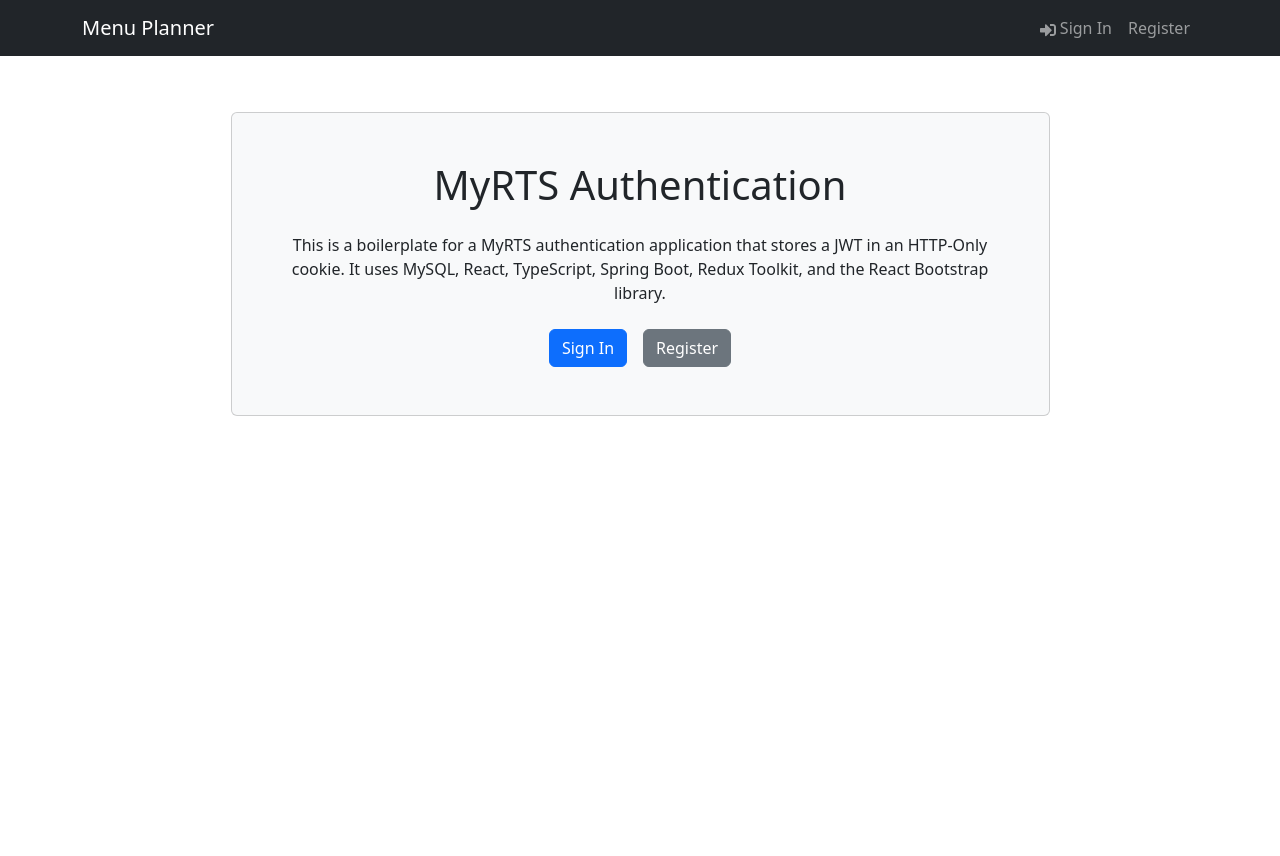
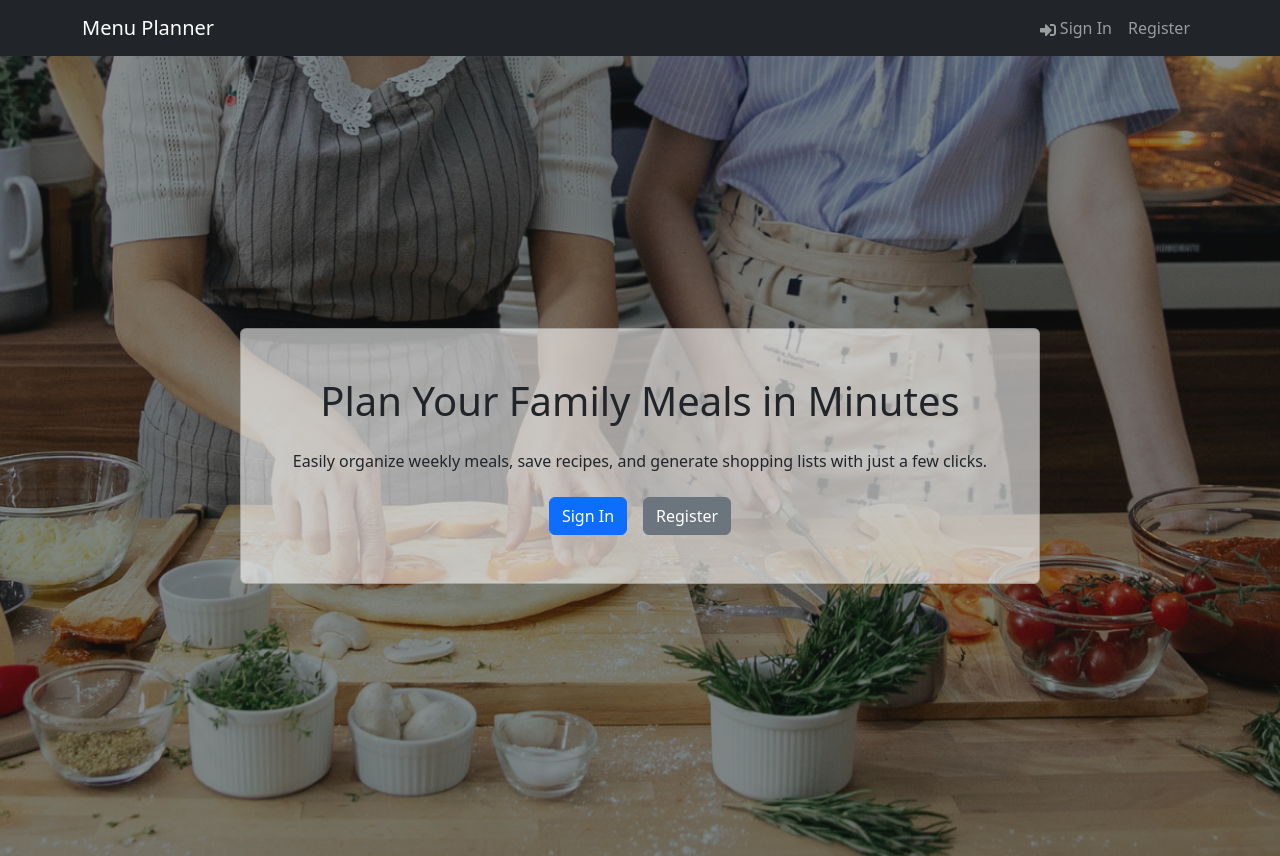
Before and after one commit to rstruthers1/menu-planner-ui-react-typescript-vite7, a React (Vite) app: page / in a window 1280 px wide. Before the commit the page ends 800 px from the top, so only its background shows below. Built offline with nearby package versions, Linux system fonts and the light colour scheme; no server answers.

Commit message:
MP-6 Update hero page with background image and appropriate text.

```diff
--- a/src/App.tsx
+++ b/src/App.tsx
@@ -1,5 +1,4 @@
 import {Outlet} from 'react-router-dom';
-import {Container} from "react-bootstrap";
 import Header from "./components/Header.tsx";
 import {ToastContainer} from "react-toastify";
 import 'react-toastify/dist/ReactToastify.css';
@@ -12,9 +11,9 @@ function App() {
         <>
             <Header/>
             <ToastContainer/>
-            <Container className="my-2">
+            <div>
                 <Outlet/>
-            </Container>
+            </div>
         </>
     )
 }
--- /dev/null
+++ b/src/components/Hero.css
@@ -0,0 +1,17 @@
+.hero-container {
+    background-image: url('/menu-planner-hero.png');
+    background-size: cover;
+    background-position: center;
+    background-repeat: no-repeat;
+    width: 100%;
+    height: 100vh;
+    display: flex;
+    align-items: center;
+    justify-content: center;
+}
+
+.hero-card {
+    background: rgba(255, 255, 255, 0.6) !important; /* Semi-transparent white background for readability */
+    width: 75%; /* Ensure the card doesn't take the full width */
+    max-width: 800px; /* Optionally set a max width */
+}
--- a/src/components/Hero.tsx
+++ b/src/components/Hero.tsx
@@ -1,41 +1,40 @@
-import {Container, Card, Button} from 'react-bootstrap';
-import {Link} from 'react-router-dom';
+import { Container, Card, Button } from 'react-bootstrap';
+import { Link } from 'react-router-dom';
 import React from "react";
-import {useSelector} from "react-redux";
-import {RootState} from "../app/store.ts";
+import { useSelector } from "react-redux";
+import { RootState } from "../app/store";
+import './Hero.css';
 
 // Temporary type assertion to bypass TypeScript error
 // This forces TypeScript to accept Link as a valid component for the 'as' prop in Button
 // There is an open pull request to fix this issue: https://github.com/react-bootstrap/react-bootstrap/pull/6802
 const LinkButton = Link as unknown as (React.ElementType<any, keyof React.JSX.IntrinsicElements> & keyof React.JSX.IntrinsicElements) // eslint-disable-line @typescript-eslint/no-explicit-any
 
-
 const Hero = () => {
     const userInfo = useSelector((state: RootState) => state.auth.userInfo);
     return (
-        <div className=' py-5'>
+        <div className='hero-container'>
             <Container className='d-flex justify-content-center'>
-                <Card className='p-5 d-flex flex-column align-items-center hero-card bg-light w-75'>
-                    <h1 className='text-center mb-4'>MyRTS Authentication</h1>
+                <Card className='p-5 d-flex flex-column align-items-center hero-card'>
+                    <h1 className='text-center mb-4'>Plan Your Family Meals in Minutes</h1>
                     <p className='text-center mb-4'>
-                        This is a boilerplate for a MyRTS authentication application that stores a JWT in an HTTP-Only
-                        cookie.
-                        It uses MySQL, React, TypeScript, Spring Boot, Redux Toolkit, and the React Bootstrap library.
+                        Easily organize weekly meals, save recipes, and generate shopping lists with just a few clicks.
                     </p>
                     <div className='d-flex'>
                         {userInfo ? (
-                                <>
-                                    <h2>Welcome {userInfo.firstName}!</h2>
-
-                                </>
-                            ) :
-                            (<><Button as={LinkButton} to='/login' variant='primary' className='me-3'>
-                                Sign In
-                            </Button>
+                            <>
+                                <h2>Welcome {userInfo.firstName}!</h2>
+                            </>
+                        ) : (
+                            <>
+                                <Button as={LinkButton} to='/login' variant='primary' className='me-3'>
+                                    Sign In
+                                </Button>
                                 <Button as={LinkButton} to='/register' variant='secondary'>
                                     Register
-                                </Button></>)}
-
+                                </Button>
+                            </>
+                        )}
                     </div>
                     {userInfo && <Link to='/dashboard' className='mt-4'>Go to Dashboard</Link>}
                 </Card>
```
Also changed, not shown: public/menu-planner-hero.png (added).
